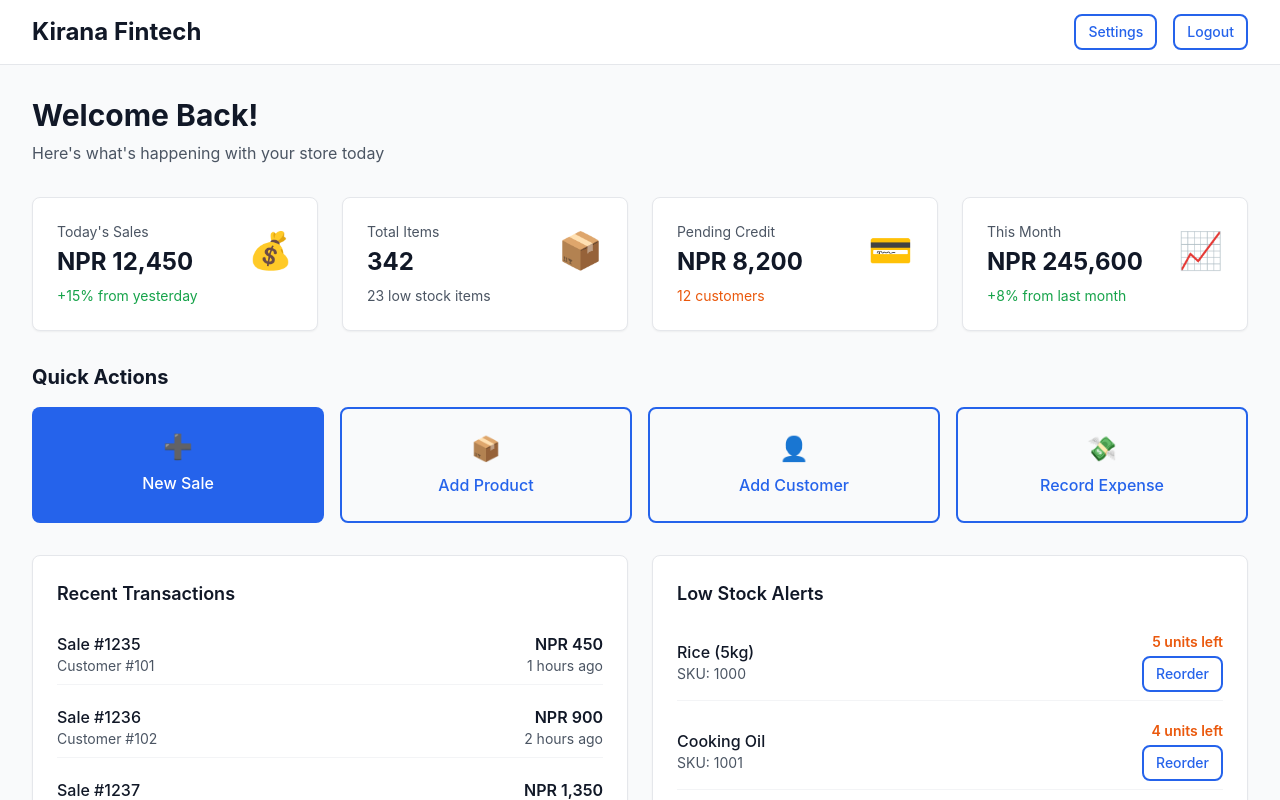
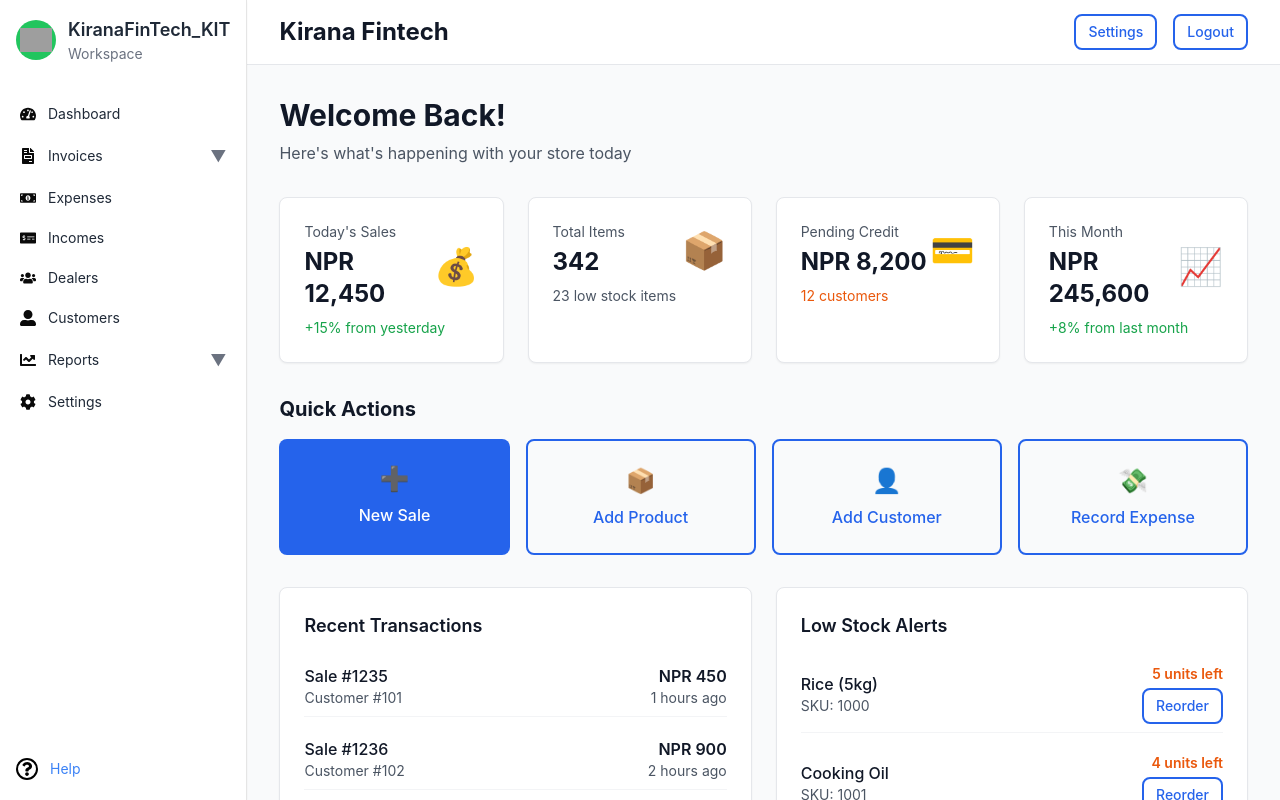
Before and after one commit to panas-adhikari/kirana-fintech, a Next.js app: page /dashboard in a window 1280 px wide. Shown: the top 800 px of the page. Built offline with nearby package versions, Linux system fonts and the light colour scheme; grey boxes are pictures that could not be loaded.

Commit message:
add-sidebar-component

```diff
--- a/package.json
+++ b/package.json
@@ -19,6 +19,7 @@
     "next": "16.0.5",
     "react": "19.2.0",
     "react-dom": "19.2.0",
+    "react-icons": "^5.5.0",
     "tailwind-merge": "^3.4.0",
     "tailwindcss-animate": "^1.0.7"
   },
--- a/src/app/dashboard/page.tsx
+++ b/src/app/dashboard/page.tsx
@@ -2,10 +2,17 @@ import Link from 'next/link';
 import Card from '@/components/ui/Card';
 import Button from '@/components/ui/Button';
 import { APP_NAME } from '@/config/constants';
+import Sidebar from '@/components/layout/Sidebar';
 
 export default function DashboardPage() {
     return (
-        <div className="min-h-screen bg-gray-50 dark:bg-slate-900">
+        <div className="min-h-screen flex flex-row bg-gray-50 dark:bg-slate-900">
+            {/* <div className="fixed">
+                <Sidebar />
+            </div> */}
+            <Sidebar />
+
+            <div className="flex-1 flex flex-col ">
             {/* Dashboard Header */}
             <header className="bg-white dark:bg-slate-800 border-b border-gray-200 dark:border-slate-700">
                 <div className="max-w-7xl mx-auto px-4 sm:px-6 lg:px-8">
@@ -217,5 +224,6 @@ export default function DashboardPage() {
                 </div>
             </main>
         </div>
+        </div>
     );
 }
--- a/src/app/layout.tsx
+++ b/src/app/layout.tsx
@@ -1,6 +1,7 @@
 import type { Metadata } from "next";
 import "./globals.css";
 import { APP_NAME, APP_DESCRIPTION } from "@/config/constants";
+import Header from "@/components/layout/Header";
 
 export const metadata: Metadata = {
   title: APP_NAME,
@@ -14,7 +15,7 @@ export default function RootLayout({
 }>) {
   return (
     <html lang="en">
-      <body>
+       <body className="min-h-screen bg-gray-50 dark:bg-slate-900">
         {children}
       </body>
     </html>
--- a/src/app/page.tsx
+++ b/src/app/page.tsx
@@ -6,6 +6,7 @@ import Button from '@/components/ui/Button';
 import { APP_NAME } from '@/config/constants';
 
 export default function Home() {
+
   return (
     <div className="min-h-screen flex flex-col bg-gray-50 dark:bg-slate-900">
       <Header />
@@ -113,6 +114,6 @@ export default function Home() {
       </main>
 
       <Footer />
-    </div>
+      </div>
   );
 }
--- /dev/null
+++ b/src/components/layout/Sidebar.tsx
@@ -0,0 +1,92 @@
+"use client";
+
+import { useState, useEffect } from "react";
+import SidebarItem from "./SidebarItem";
+import { sidebarMenu } from "@/config/sidebar";
+import { FaChevronLeft, FaChevronRight, FaQuestion } from "react-icons/fa";
+import Link from "next/link";
+
+export default function Sidebar() {
+  const [collapsed, setCollapsed] = useState<boolean>(false);
+
+  // Adjust sidebar state based on window size
+  useEffect(() => {
+    const handleResize = () => {
+      if (window.innerWidth < 1080) {
+        setCollapsed(true);
+      } else {
+        setCollapsed(false);  // Expand the sidebar if window width is >= 1080px
+      }
+    };
+
+    handleResize();
+    window.addEventListener("resize", handleResize);
+
+    return () => window.removeEventListener("resize", handleResize);
+  }, []);
+
+  return (
+    <aside
+      className={`h-screen bg-white dark:bg-slate-900 border-r shadow-sm transition-all duration-300
+      ${collapsed ? "w-16" : "w-55"} relative`}
+    >
+      {/* Sidebar Header: Logo & Workspace Name */}
+      <div className="flex items-center p-4 dark:border-gray-700 mb-4">
+          {/* Logo */}
+        <div className="flex items-center justify-center rounded-full bg-green-500 p-1">
+          <img
+            src="#"  // Path to image logo
+            alt="KiranaFinTech Logo"
+            className="w-8 h-8 object-contain"
+          />
+        </div>
+
+        {/* Title and Description */}
+        {!collapsed &&(
+          <div className="ml-3">
+          <h2 className="text-lg font-semibold text-gray-800 dark:text-white">KiranaFinTech_KIT</h2>
+          <p className="text-sm text-gray-500 dark:text-gray-400">Workspace</p>
+        </div>
+      )}
+      </div>
+
+
+      {/* Toggle Button for collapsing the sidebar */}
+      {/* <div className="flex justify-end p-2">
+        <button
+          onClick={() => setCollapsed(!collapsed)}
+          className="text-gray-500 hover:text-gray-700 dark:text-gray-300"
+        >
+          {collapsed ? <FaChevronRight /> : <FaChevronLeft />}
+        </button>
+      </div>  */}
+
+      {/* Sidebar Menu */}
+      <nav className="px-2">
+        {sidebarMenu.map((item, index) => (
+          <SidebarItem key={index} item={item} collapsed={collapsed} />
+        ))}
+      </nav>
+
+
+      {/* New Help Section at the Bottom */}
+      <div className="absolute bottom-2 left-1 w-full flex items-center justify-start p-3 dark:border-gray-700 hover:bg-gray-100 rounded-lg z-10">
+        {/* Help Icon*/}
+       <div className="flex items-center justify-center border-2 border-black rounded-full p-0.5">
+        <FaQuestion className="text-black text-sm" />
+      </div>
+
+        {/* Help Text */}
+        {!collapsed && (
+          <div className="ml-3">
+          <p className="text-sm text-gray-600 dark:text-gray-400">
+            <Link href="/help" className="text-blue-500 hover:underline">
+              Help
+            </Link>
+          </p>
+        </div>
+        )}
+      </div>
+    </aside>
+  );
+}
--- /dev/null
+++ b/src/components/layout/SidebarItem.tsx
@@ -0,0 +1,79 @@
+"use client";
+
+import { useState } from "react";
+import Link from "next/link";
+import type { SidebarMenuItem } from "@/config/sidebar";
+
+
+interface SidebarItemProps {
+  item: SidebarMenuItem;
+  collapsed: boolean;
+}
+
+export default function SidebarItem({ item, collapsed }: SidebarItemProps) {
+  const [open, setOpen] = useState<boolean>(false);
+
+  const hasChildren = item.children && item.children.length > 0;
+
+  return (
+    <div className="mb-1">
+      {/* Main item (either with a submenu or just a link) */}
+      {!hasChildren ? (
+        // For items without children, wrap with Link directly
+        <Link href={item.href}
+            className={`flex items-center w-full px-3 py-2 rounded-lg hover:bg-gray-100 dark:hover:bg-slate-700 transition
+            ${collapsed ? "" : "text-sm"}`}
+           >
+            {/* Icon */}
+            <span className="text-base"><item.icon /></span>
+
+            {/* Title */}
+            {!collapsed && (
+              <span className="ml-3 text-sm font-normal text-gray-800 dark:text-gray-200">
+                {item.title}
+              </span>
+            )}
+        </Link>
+      ) : (
+        // For items with children, render as a button that can expand/collapse the submenu
+      <button
+        onClick={() => hasChildren && setOpen(!open)}
+        className={`flex items-center w-full px-3 py-2 rounded-lg
+        hover:bg-gray-100 dark:hover:bg-slate-700 transition
+        ${open ? "bg-gray-100 dark:bg-slate-800" : ""}`}
+      >
+        {/* Icon */}
+        <span className="text-base"><item.icon /></span>
+
+        {/* Title */}
+        {!collapsed && (
+          <span className="ml-3 text-sm font normal text-gray-800 dark:text-gray-200">
+            {item.title}
+          </span>
+        )}
+
+        {/* Dropdown arrow */}
+        {hasChildren && !collapsed && (
+          <span className="ml-auto text-gray-500">{open ? "▲" : "▼"}</span>
+        )}
+      </button>
+    )}
+
+      {/* Timeline Sub Menu */}
+        {hasChildren && open && !collapsed && (
+          <div className="pl-6 ml-5 mt-1 space-y-1">
+            {item.children!.map((sub, idx) => (
+              <Link
+                key={idx}
+                href={sub.href}
+                className=" text-sm relative block pl-4 py-2 text-gray-600 dark:text-gray-300 hover:bg-gray-100 rounded-lg"
+              >
+                {sub.label}
+              </Link>
+            ))}
+          </div>
+        )}
+
+    </div>
+  );
+}
--- /dev/null
+++ b/src/config/sidebar.ts
@@ -0,0 +1,67 @@
+import { ReactElement } from "react";
+import { FaTachometerAlt, FaFileInvoice, FaMoneyBillAlt, FaMoneyCheckAlt, FaUsers, FaUserAlt, FaChartLine, FaCog } from "react-icons/fa";
+
+export interface SidebarChild {
+  label: string;
+  href: string;
+}
+
+export interface SidebarMenuItem {
+  title: string;
+  icon:  React.ComponentType;  // Icon should be a React element
+  href: string;
+  children?: SidebarChild[];
+}
+
+// Sidebar Menu Data
+export const sidebarMenu: SidebarMenuItem[] = [
+  {
+    title: "Dashboard",
+    icon: FaTachometerAlt,  // Use the React component, not the JSX element
+    href: "/dashboard",
+  },
+  {
+    title: "Invoices",
+    icon: FaFileInvoice,  // Use the React component
+    href: "/invoices",
+    children: [
+      { label: "Paid", href: "/invoices/paid" },
+      { label: "Pending", href: "/invoices/pending" },
+      { label: "Overdue", href: "/invoices/overdue" },
+    ],
+  },
+  {
+    title: "Expenses",
+    icon: FaMoneyBillAlt,  // Use the React component
+    href: "/expenses",
+  },
+  {
+    title: "Incomes",
+    icon: FaMoneyCheckAlt,  // Use the React component
+    href: "/incomes",
+  },
+  {
+    title: "Dealers",
+    icon: FaUsers,  // Use the React component
+    href: "/dealers",
+  },
+  {
+    title: "Customers",
+    icon: FaUserAlt,  // Use the React component
+    href: "/customers",
+  },
+  {
+    title: "Reports",
+    icon: FaChartLine,  // Use the React component
+    href: "/reports",
+    children: [
+      { label: "Sales", href: "/reports/sales" },
+      { label: "Expenses", href: "/reports/expenses" },
+    ],
+  },
+  {
+    title: "Settings",
+    icon: FaCog,  // Use the React component
+    href: "/settings",
+  },
+];
```
Also changed, not shown: 1 other file (tests, documents, lock files or other folders).
